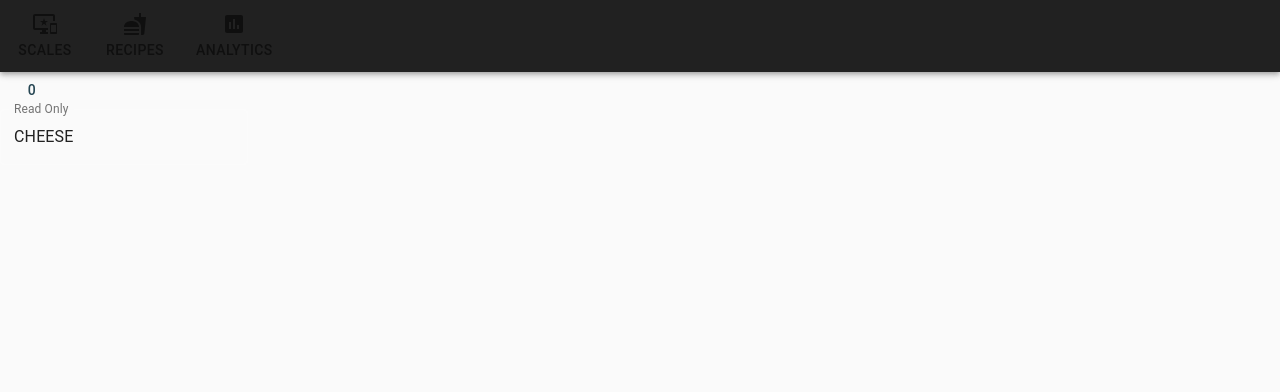
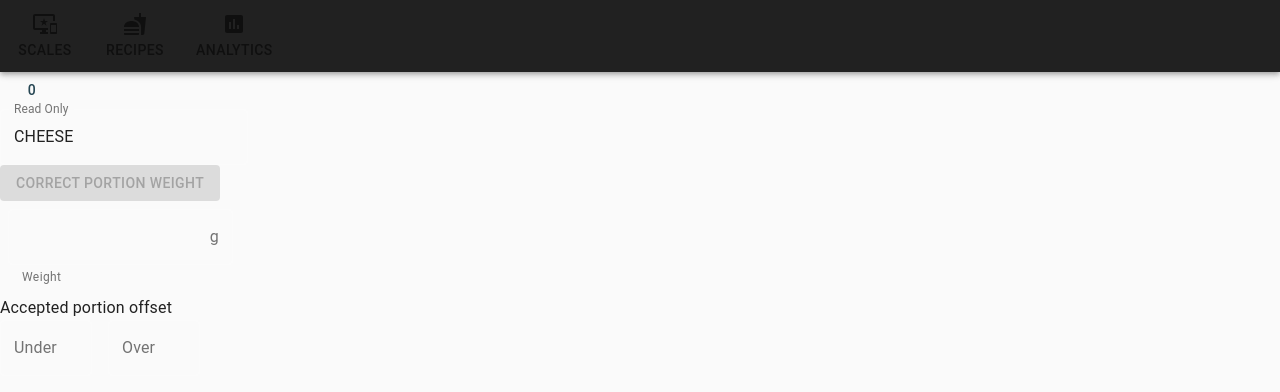
Before and after one commit to jarco0204/inverte-client-v2, a React (Create React App) app: page /opts in a window 1280 px wide. Shown: the top 392 px of the page. Built offline with nearby package versions, Linux system fonts and the light colour scheme; what aws-amplify would draw is missing.

Commit message:
add: InputAdornments and scales components

```diff
--- /dev/null
+++ b/src/components/InputAdornments.js
@@ -0,0 +1,43 @@
+import { useState } from "react";
+import Box from "@mui/material/Box";
+import OutlinedInput from "@mui/material/OutlinedInput";
+import InputAdornment from "@mui/material/InputAdornment";
+import FormHelperText from "@mui/material/FormHelperText";
+import FormControl from "@mui/material/FormControl";
+
+export default function InputAdornments() {
+    const [values, setValues] = useState({
+        amount: "",
+        password: "",
+        weight: "",
+        weightRange: "",
+    });
+
+    const handleChange = (prop) => (event) => {
+        setValues({ ...values, [prop]: event.target.value });
+    };
+
+    return (
+        <Box sx={{ display: "flex", flexWrap: "wrap" }}>
+            <div>
+                <FormControl sx={{ m: 1, width: "25ch" }} variant="outlined">
+                    <OutlinedInput
+                        id="outlined-adornment-weight"
+                        value={values.weight}
+                        onChange={handleChange("weight")}
+                        endAdornment={
+                            <InputAdornment position="end">g</InputAdornment>
+                        }
+                        aria-describedby="outlined-weight-helper-text"
+                        inputProps={{
+                            "aria-label": "weight",
+                        }}
+                    />
+                    <FormHelperText id="outlined-weight-helper-text">
+                        Weight
+                    </FormHelperText>
+                </FormControl>
+            </div>
+        </Box>
+    );
+}
--- a/src/components/Scale.js
+++ b/src/components/Scale.js
@@ -1,7 +1,9 @@
 import { Button, Grid, TextField } from "@mui/material";
+import InputAdornments from "./InputAdornments";
 
 function Scale() {
     return (
+        <>
             <Grid container>
                 <Grid item xs={12}>
                     <Button>0</Button>
@@ -17,7 +19,35 @@ function Scale() {
                         // variant='standard'
                     />
                 </Grid>
+                <Grid item xs={12}>
+                    <Button variant="contained" color="primary" disabled>
+                        Correct Portion Weight
+                    </Button>
                 </Grid>
+                <Grid item xs={8}>
+                    <InputAdornments />
+                </Grid>
+                <Grid item xs={5}>
+                    Accepted portion offset
+                </Grid>
+            </Grid>
+            <Grid container spacing={2}>
+                <Grid item xs={1}>
+                    <TextField
+                        id="outlined-basic"
+                        label="Under"
+                        variant="outlined"
+                    />
+                </Grid>
+                <Grid item xs={1}>
+                    <TextField
+                        id="outlined-basic"
+                        label="Over"
+                        variant="outlined"
+                    />
+                </Grid>
+            </Grid>
+        </>
     );
 }
 export default Scale;
```
Lines whose indentation alone changed are shown as unchanged.
